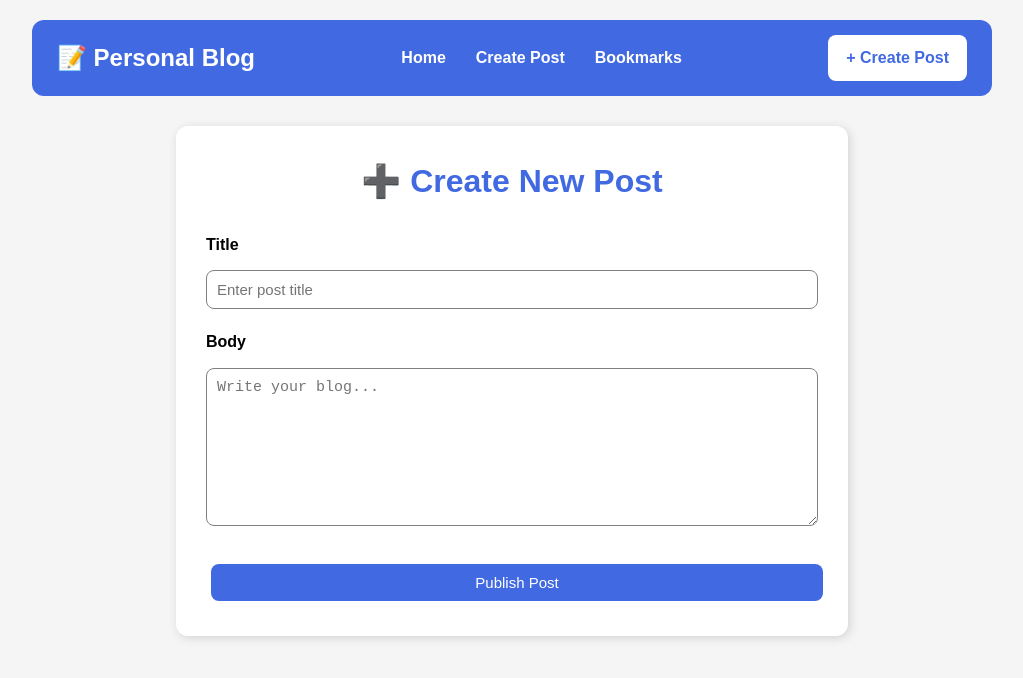
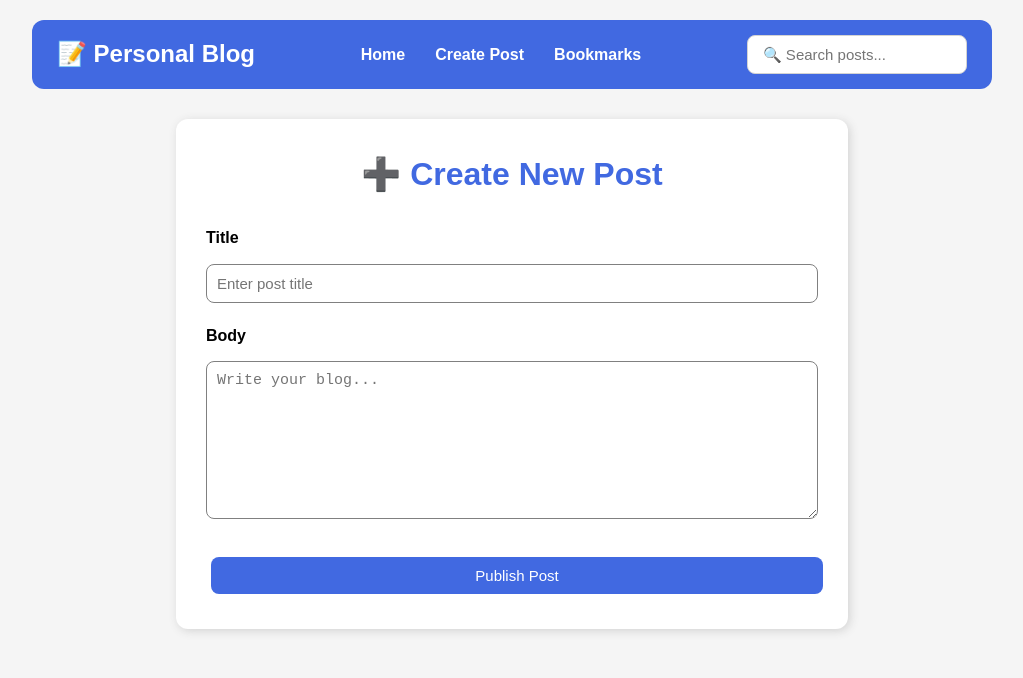
Before and after one commit to sumeyaarebo94-sudo/blog-app, a React (Vite) app: page /create in a window 1280 px wide. Shown: the top 678 px of the page, without its empty margins (128-1151 px from the left). Built offline with nearby package versions, Linux system fonts and the light colour scheme.

Commit message:
Add search feature and update home page layout

```diff
--- a/src/App.jsx
+++ b/src/App.jsx
@@ -1,4 +1,6 @@
 import { BrowserRouter, Routes, Route } from "react-router-dom";
+import { useState } from "react";
+
 import Navbar from "./components/Navbar";
 import Home from "./pages/Home";
 import BlogDetails from "./pages/BlogDetails";
@@ -6,15 +8,39 @@ import CreatePost from "./pages/CreatePost";
 import Bookmarks from "./pages/Bookmarks";
 
 function App() {
+  const [search, setSearch] = useState("");
+
   return (
     <BrowserRouter>
-      <Navbar />
+      <Navbar
+        search={search}
+        setSearch={setSearch}
+      />
 
       <Routes>
-        <Route path="/" element={<Home />} />
-        <Route path="/create" element={<CreatePost />} />
-        <Route path="/bookmarks" element={<Bookmarks />} />
-        <Route path="/blog/:id" element={<BlogDetails />} />
+        <Route
+          path="/"
+          element={
+            <Home
+              search={search}
+            />
+          }
+        />
+
+        <Route
+          path="/create"
+          element={<CreatePost />}
+        />
+
+        <Route
+          path="/bookmarks"
+          element={<Bookmarks />}
+        />
+
+        <Route
+          path="/blog/:id"
+          element={<BlogDetails />}
+        />
       </Routes>
     </BrowserRouter>
   );
--- a/src/components/Navbar.jsx
+++ b/src/components/Navbar.jsx
@@ -1,6 +1,6 @@
 import { Link } from "react-router-dom";
 
-function Navbar() {
+function Navbar({ search, setSearch }) {
   return (
     <nav className="navbar">
       <h2>📝 Personal Blog</h2>
@@ -11,9 +11,13 @@ function Navbar() {
         <Link to="/bookmarks">Bookmarks</Link>
       </div>
 
-      <Link to="/create" className="create-btn">
-        + Create Post
-      </Link>
+      <input
+        type="text"
+        placeholder="🔍 Search posts..."
+        className="search-box"
+        value={search}
+        onChange={(e) => setSearch(e.target.value)}
+      />
     </nav>
   );
 }
--- a/src/index.css
+++ b/src/index.css
@@ -512,4 +512,35 @@ hr {
 
 .scroll-top:hover {
   background-color: blue;
+} .search-box {
+  width: 220px;
+  padding: 10px 15px;
+  border: 1px solid lightgray;
+  border-radius: 8px;
+  margin: 0;
 }
+
+.search-box:focus {
+  outline: none;
+  border-color: royalblue;
+}
+.search-box {
+  width: 220px;
+  padding: 10px 15px;
+  border: 1px solid lightgray;
+  border-radius: 8px;
+  font-size: 15px;
+  margin: 0;
+}
+
+.search-box:focus {
+  outline: none;
+  border-color: royalblue;
+}
+
+.filter-header {
+  display: flex;
+  justify-content: space-between;
+  align-items: center;
+  margin: 20px 0;
+}
--- a/src/pages/Home.jsx
+++ b/src/pages/Home.jsx
@@ -1,9 +1,10 @@
 import { useEffect, useState } from "react";
+import { Link } from "react-router-dom";
 import { useAtom } from "jotai";
 import { createdPostsAtom } from "../atoms/bookmarkAtoms";
 import BlogCard from "../components/BlogCard";
 
-function Home() {
+function Home({ search }) {
   const [posts, setPosts] = useState([]);
   const [createdPosts] = useAtom(createdPostsAtom);
 
@@ -71,11 +72,7 @@ function Home() {
 
   useEffect(() => {
     function handleScroll() {
-      if (window.scrollY > 300) {
-        setShowTop(true);
-      } else {
-        setShowTop(false);
-      }
+      setShowTop(window.scrollY > 300);
     }
 
     window.addEventListener("scroll", handleScroll);
@@ -92,7 +89,6 @@ function Home() {
   }
 
   if (loading) return <h2>Loading...</h2>;
-
   if (error) return <h2>{error}</h2>;
 
   const allTags = [
@@ -100,12 +96,21 @@ function Home() {
     ...new Set(posts.flatMap((post) => post.tags || [])),
   ];
 
-  const filteredPosts =
-    selectedTag === "All"
-      ? posts
-      : posts.filter((post) =>
-          post.tags?.includes(selectedTag)
-        );
+  const filteredPosts = posts.filter((post) => {
+    const matchTag =
+      selectedTag === "All" ||
+      post.tags?.includes(selectedTag);
+
+    const matchSearch =
+      post.title
+        .toLowerCase()
+        .includes(search.toLowerCase()) ||
+      post.body
+        .toLowerCase()
+        .includes(search.toLowerCase());
+
+    return matchTag && matchSearch;
+  });
 
   return (
     <div className="home">
@@ -117,7 +122,13 @@ function Home() {
         </p>
       </div>
 
-      <h3>Filter by Tag</h3>
+      <div className="filter-header">
+        <h3>Filter by Tag</h3>
+
+        <Link to="/create">
+          <button>+ Create Post</button>
+        </Link>
+      </div>
 
       <div className="tag-buttons">
         {allTags.map((tag) => (
```
